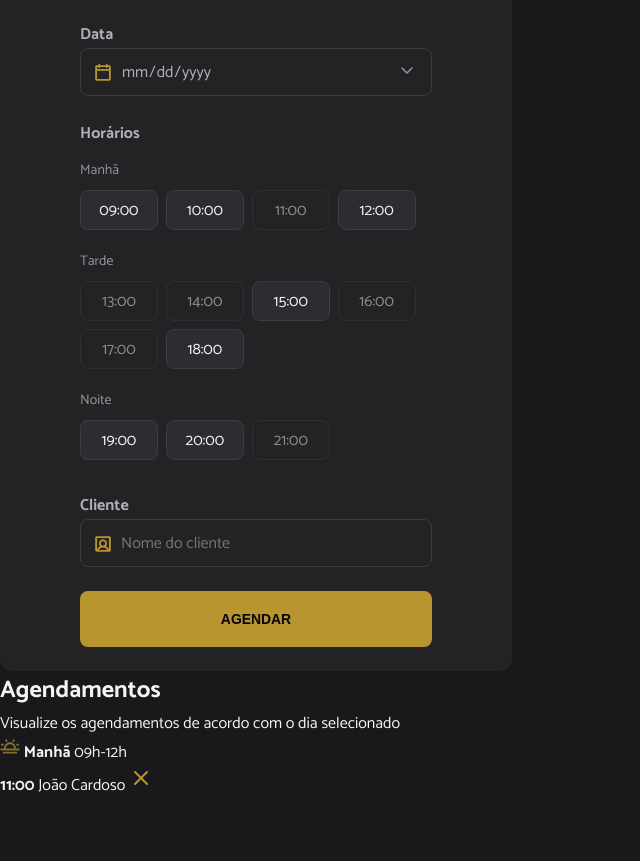
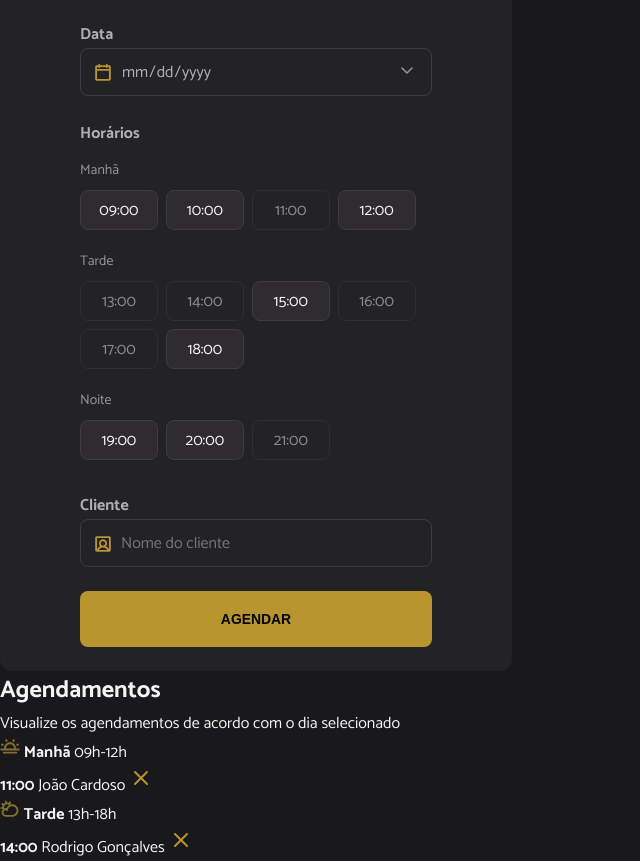
Before and after one commit to Augusto-Valerio/Hair-Day, a plain HTML site: page index.html in a window 1280 px wide. Shown: the part 209-1070 px from the top of the page, without its empty margins (0-640 px from the left). Before the commit the page ends 1008 px from the top, so only its background shows below. Drawn offline with Linux system fonts and the light colour scheme; files whose address does not match are found by name.

Commit message:
feat: add period structure(afternoon)

```diff
--- a/index.html
+++ b/index.html
@@ -115,6 +115,22 @@
           </li>
         </ul>
       </section>
+
+      <section class="schedule-period">
+        <header>
+          <img src="./src/assets/afternoon.svg" alt="Tarde" />
+          <strong>Tarde</strong>
+          <span>13h-18h</span>
+        </header>
+        <ul id="period-afternoon" class="period">
+          <!-- Exemplo -->
+          <li>
+            <strong>14:00</strong>
+            <span>Rodrigo Gonçalves</span>
+            <img src="./src/assets/cancel.svg" alt="Cancelar" class="cancel-icon" />
+          </li>
+        </ul>
+      </section>
     </aside>
 
   </div>
```
